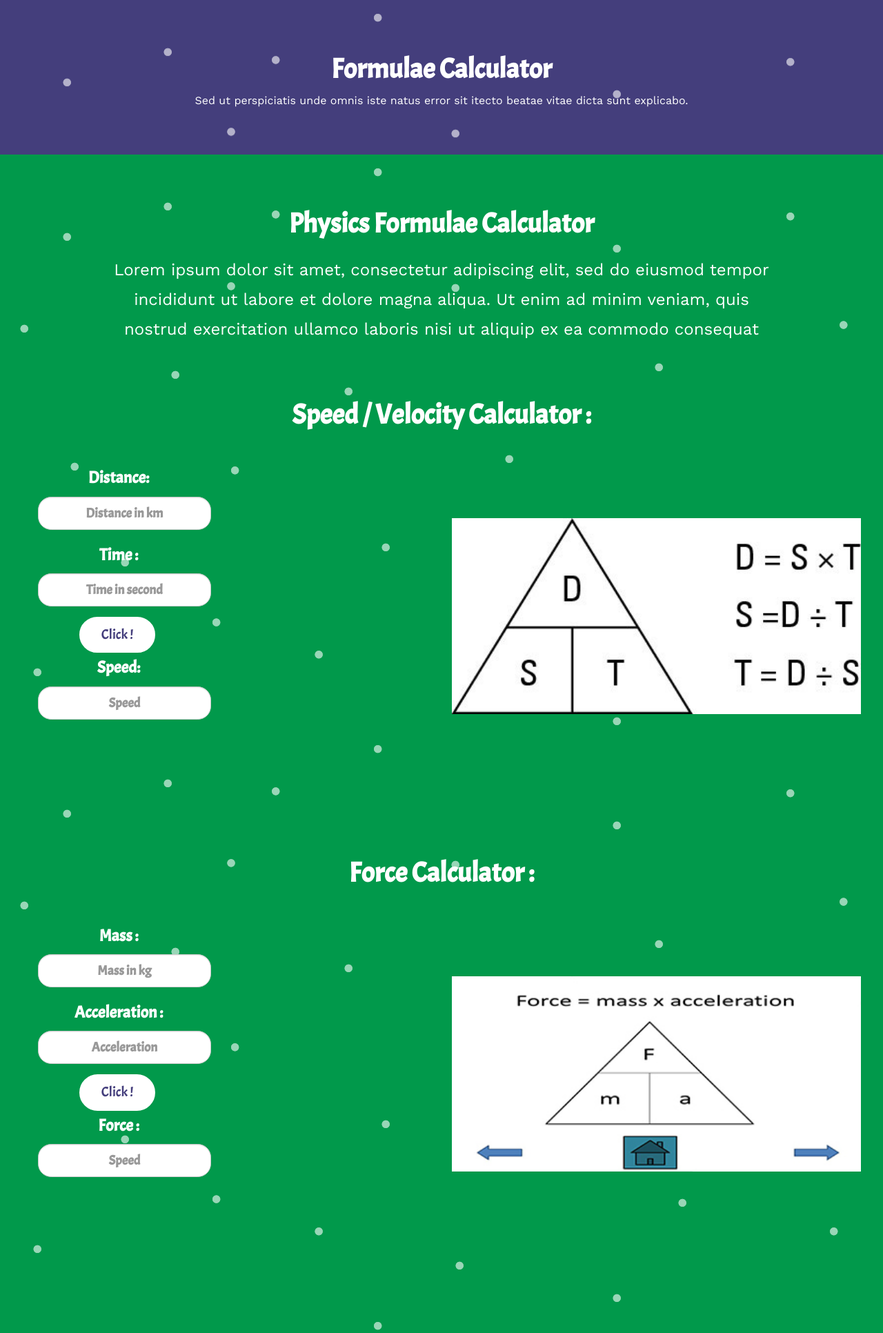
After one commit to YachuJoshi/Hack-Fest, a PHP site: page /calculator.html in a window 1280 px wide. The commit adds this page. Shown: the top 1932 px of the page at 69% size. Run offline with PHP 8.4, Linux system fonts and the light colour scheme; some libraries are stand-ins or nearby versions.

Commit message:
Final Commit

```diff
--- a/OhmsLaw/finalOhmsLaw.js
+++ b/OhmsLaw/finalOhmsLaw.js
@@ -29,8 +29,8 @@ function carryOutCalculation() {
     } else if(currentValue === 0)
         toCalcValues.resistanceValue = Infinity;
     changeBulb(powerStatus(toCalcValues.powerValue, ratedPower));
-    document.getElementById('resistance').value = `${toCalcValues.resistanceValue} Ohm` ;
-    document.getElementById('power').value = `${toCalcValues.powerValue} Watt`;
+    document.getElementById('resistance').value = `${toCalcValues.resistanceValue}` ;
+    document.getElementById('power').value = `${toCalcValues.powerValue}`;
     displayLineChart();
 }
 
--- /dev/null
+++ b/calculator.html
@@ -0,0 +1,165 @@
+<!DOCTYPE html>
+<html lang="en">
+
+<head>
+    <meta charset="utf-8">
+    <meta http-equiv="X-UA-Compatible" content="IE=edge">
+    <meta name="viewport" content="width=device-width, initial-scale=1">
+    <!-- Link for fonts -->
+    <link href="https://fonts.googleapis.com/css?family=Acme|Work+Sans:400,500,600,700&display=swap" rel="stylesheet">
+    <!-- Link for icons -->
+    <script src="https://kit.fontawesome.com/91c227b295.js" crossorigin="anonymous"></script>
+    <!-- Bootstrap -->
+    <link href="bootstrap/css/bootstrap.min.css" rel="stylesheet">
+    <!--  -->
+    <script src="https://ajax.googleapis.com/ajax/libs/jquery/1.12.4/jquery.min.js"></script>
+    <script src="https://maxcdn.bootstrapcdn.com/bootstrap/3.3.7/js/bootstrap.min.js"></script>
+
+    <!-- Chart JS -->
+    <script src="https://cdnjs.cloudflare.com/ajax/libs/Chart.js/1.0.2/Chart.min.js"></script>
+    <!-- Link for main css -->
+    <link rel="stylesheet" href="css/style.css">
+
+    <title>Website Template</title>
+
+
+</head>
+<body>
+        <section class="experiments">
+                <div class="container">
+                    <div class="row experiments__title">
+                        <div class="col-md-12 ">
+                            <h2> Formulae Calculator</h2>
+                            <p>Sed ut perspiciatis unde omnis iste natus error sit itecto beatae vitae dicta sunt explicabo.</p>
+                        </div>
+                    </div>
+            </section>
+            <section class="eggGame">
+                    <div class="container">
+                        <div class="row eggGame__body">
+                            <h2>Physics Formulae Calculator</h2>
+                           <p>Lorem ipsum dolor sit amet, consectetur adipiscing elit, sed do eiusmod tempor incididunt ut labore et dolore magna aliqua. Ut enim ad minim veniam, quis nostrud exercitation ullamco laboris nisi ut aliquip ex ea commodo consequat</p>
+                               <h2 style="margin-bottom:-2em; margin-top:2em">Speed / Velocity Calculator : </h2>
+                               <div class="row formulae_calculator">
+                               <div class="col-md-6">
+                                   <label for="Distance">Distance:</label>
+                                    <div class="form-group form-group--style">
+                                            <input type="name" class="form-control form-control--style distance" id="exampleInputEmail1" aria-describedby="emailHelp" placeholder="Distance in km">
+
+                                    </div>
+                                    <label for="Time">Time :</label>
+                                    <div class="form-group form-group--style">
+                                            <input type="email" class="form-control form-control--style time" id="exampleInputEmail2" aria-describedby="emailHelp" placeholder="Time in second">
+
+                                    </div>
+                                    <div>
+                                            <button type="button" class="btn btn-primary btn-common click-me-button-0 "> Click !</button>
+                                    </div>
+
+
+                                    <label for="Distance">Speed:</label>
+                                    <div class="form-group form-group--style">
+                                            <input type="name" class="form-control form-control--style speed" id="exampleInputEmail1" aria-describedby="emailHelp" placeholder="Speed">
+
+                                    </div>
+
+
+                               </div>
+                               <div class="col-md-6 forumlae__img">
+                                <img src="img/img20.jpg" alt="Velocity">
+                               </div>
+
+                           </div>
+
+                           <h2 style="margin-bottom:-2em; margin-top:2em"> Force Calculator : </h2>
+                               <div class="row formulae_calculator">
+                               <div class="col-md-6">
+                                   <label for="Mass">Mass :</label>
+                                    <div class="form-group form-group--style">
+                                            <input type="name" class="form-control form-control--style mass" id="exampleInputEmail1" aria-describedby="emailHelp" placeholder="Mass in kg">
+
+                                    </div>
+                                    <label for="acc">Acceleration :</label>
+                                    <div class="form-group form-group--style">
+                                            <input type="email" class="form-control form-control--style acceleration" id="exampleInputEmail2" aria-describedby="emailHelp" placeholder="Acceleration">
+
+                                    </div>
+                                    <div>
+                                            <button type="button" class="btn btn-primary btn-common click-me-button-1 "> Click !</button>
+                                    </div>
+
+
+                                    <label for="Force">Force :</label>
+                                    <div class="form-group form-group--style">
+                                            <input type="name" class="form-control form-control--style force" id="exampleInputEmail1" aria-describedby="emailHelp" placeholder="Speed">
+
+                                    </div>
+
+
+                               </div>
+                               <div class="col-md-6 forumlae__img">
+                                <img src="img/img21.jpg" alt="force">
+                               </div>
+
+                           </div>
+                        </div>
+
+
+                    </div>
+                </section>
+                <section class="contact">
+                        <div class="container">
+                            <div class="row contact__title">
+                                <div class="col-md-12 ">
+                                    <h2> Contact Us</h2>
+                                    <p>Sed ut perspiciatis unde omnis iste natus error sit itecto beatae vitae dicta sunt explicabo.</p>
+                                </div>
+                            </div>
+                            <div class="row contact__info">
+                                <div class="col-md-4 contact__info--email">
+                                    <h2>Email address</h2>
+                                    <p>phyeducation@gmail.com</p>
+                                </div>
+                                <div class="col-md-4 contact__info--address">
+                                    <h2>Address</h2>
+                                    <p>3351 Fairview Avenue, Suite 300</p>
+                                </div>
+                                <div class="col-md-4 contact__info--phone">
+                                    <h2>Phone Number</h2>
+                                    <p>+44-2324-6233</p>
+                                </div>
+                            </div>
+                            <form>
+                                <div class="row">
+                                    <div class="col-md-6 contact__info--data">
+                                            <div class="form-group form-group--style">
+                                                    <input type="name" class="form-control form-control--style" id="exampleInputEmail1" aria-describedby="emailHelp" placeholder="Enter name">
+
+                                            </div>
+                                            <div class="form-group form-group--style">
+                                                    <input type="email" class="form-control form-control--style" id="exampleInputEmail2" aria-describedby="emailHelp" placeholder="Enter email">
+
+                                            </div>
+                                            <div class="form-group form-group--style">
+                                                    <input type="email" class="form-control form-control--style" id="exampleFormControlInput1" placeholder="Phone No">
+                                                </div>
+                                    </div>
+                                    <div class="col-md-6 contact__info--comment">
+                                            <div class="form-group">
+                                                    <textarea class="form-control " rows="5" id="comment" placeholder="Comment"></textarea>
+                                                  </div>
+                                    </div>
+                                </div>
+                                <button type="button" class="btn btn-primary btn-common"> Send Message </button>
+                              </form>
+
+                        </div>
+
+                    </section>
+
+  <!--Include all compiled plugins (below), or include individual files as needed -->
+  <!--  -->
+  <script src="js/formulae.js"> </script>
+</body>
+
+</html>
--- /dev/null
+++ b/css/_calculator.scss
@@ -0,0 +1,48 @@
+label{
+    position: relative;
+    font-size: 1.5em;
+    left: -7em;
+    color: $asset-color;
+    font-family:  'Acme', sans-serif;
+}
+
+.form-control--style{
+    padding: 1.2em 0;
+    text-align: center;
+    font-size: 1.2em;
+    border-radius: 1em;
+    font-weight: 600;
+    font-family: 'Acme', sans-serif;
+    width: 44%;
+
+    &:focus{
+      border: 2px solid $secondary-color;
+    }
+
+  }
+  .formulae_calculator{
+    margin: 8em 0;
+
+}
+.click-me-button-0, .click-me-button-1{
+    border-radius: 35px;
+    background: #fff;
+    border: 2px solid #fff;
+    color: #443E7C;
+    font-size: 2rem;
+    font-weight: weight(medium);
+    -webkit-transition: all 0.5s ease-in-out;
+    transition: all 0.5s ease-in-out;
+    padding: 0.5em 1.5em;
+    margin-left: -17em;
+    font-family: 'Acme', sans-serif;
+}
+.forumlae__img img{
+    width: 104%;
+    margin: 5em 0;
+    @include transition-ease;
+
+    &:hover{
+        opacity: 0.8;
+    }
+}
--- a/css/_demonstration.scss
+++ b/css/_demonstration.scss
@@ -28,6 +28,7 @@
 
   &__experiment {
       padding: 6em 0;
+
     .ohmslaw__wallpaper img {
         width: 70%;
         @include transition-ease;
@@ -74,6 +75,11 @@
 
       }
   }
+  #label-1{
+    font-size: 1.5em;
+    margin-left: 9em;
+    text-transform: uppercase;
+  }
 
 }
 .circuit {
--- a/css/_home.scss
+++ b/css/_home.scss
@@ -1,10 +1,3 @@
-
-
-
-
-
-
-
 
 
 /* ***************************
@@ -190,6 +183,7 @@
       background: $primary-color;
       width: 30%;
       opacity: 0.8;
+      @include transition-ease
       &:hover {
         opacity: 0.5;
       }
--- a/css/style.css
+++ b/css/style.css
@@ -227,6 +227,8 @@
   background: #443E7C;
   width: 30%;
   opacity: 0.8;
+  -webkit-transition: all 0.5s ease-in-out;
+  transition: all 0.5s ease-in-out;
 }
 
 .educators__info img:hover {
@@ -551,6 +553,12 @@
           box-shadow: none;
 }
 
+.ohmslaw #label-1 {
+  font-size: 1.5em;
+  margin-left: 9em;
+  text-transform: uppercase;
+}
+
 .circuit {
   background: url(../img/finalOffBulb.png);
   height: 600px;
@@ -616,6 +624,57 @@
   text-align: left;
 }
 
+label {
+  position: relative;
+  font-size: 1.5em;
+  left: -7em;
+  color: #fff;
+  font-family: 'Acme', sans-serif;
+}
+
+.form-control--style {
+  padding: 1.2em 0;
+  text-align: center;
+  font-size: 1.2em;
+  border-radius: 1em;
+  font-weight: 600;
+  font-family: 'Acme', sans-serif;
+  width: 44%;
+}
+
+.form-control--style:focus {
+  border: 2px solid #01994b;
+}
+
+.formulae_calculator {
+  margin: 8em 0;
+}
+
+.click-me-button-0, .click-me-button-1 {
+  border-radius: 35px;
+  background: #fff;
+  border: 2px solid #fff;
+  color: #443E7C;
+  font-size: 2rem;
+  font-weight: weight(medium);
+  -webkit-transition: all 0.5s ease-in-out;
+  transition: all 0.5s ease-in-out;
+  padding: 0.5em 1.5em;
+  margin-left: -17em;
+  font-family: 'Acme', sans-serif;
+}
+
+.forumlae__img img {
+  width: 104%;
+  margin: 5em 0;
+  -webkit-transition: all 0.5s ease-in-out;
+  transition: all 0.5s ease-in-out;
+}
+
+.forumlae__img img:hover {
+  opacity: 0.8;
+}
+
 h1,
 h2,
 h3,
--- a/css/style.scss
+++ b/css/style.scss
@@ -11,6 +11,9 @@
 // ---Kids ---
 @import "kids";
 
+
+// -- Calculator --
+@import "calculator";
 
 @function weight($weight-name) {
   @return map-get($font-weights, $weight-name);
```
Also changed, not shown: demonstration.html (+12 -5 lines), index.html (+14 -13 lines), js/formulae.js (added, +25 -0 lines), nav/nav bar/index.html (added, +61 -0 lines), nav/nav bar/style.css (added, +10 -0 lines), img/img20.jpg (added), img/img21.jpg (added), 1 other file.
